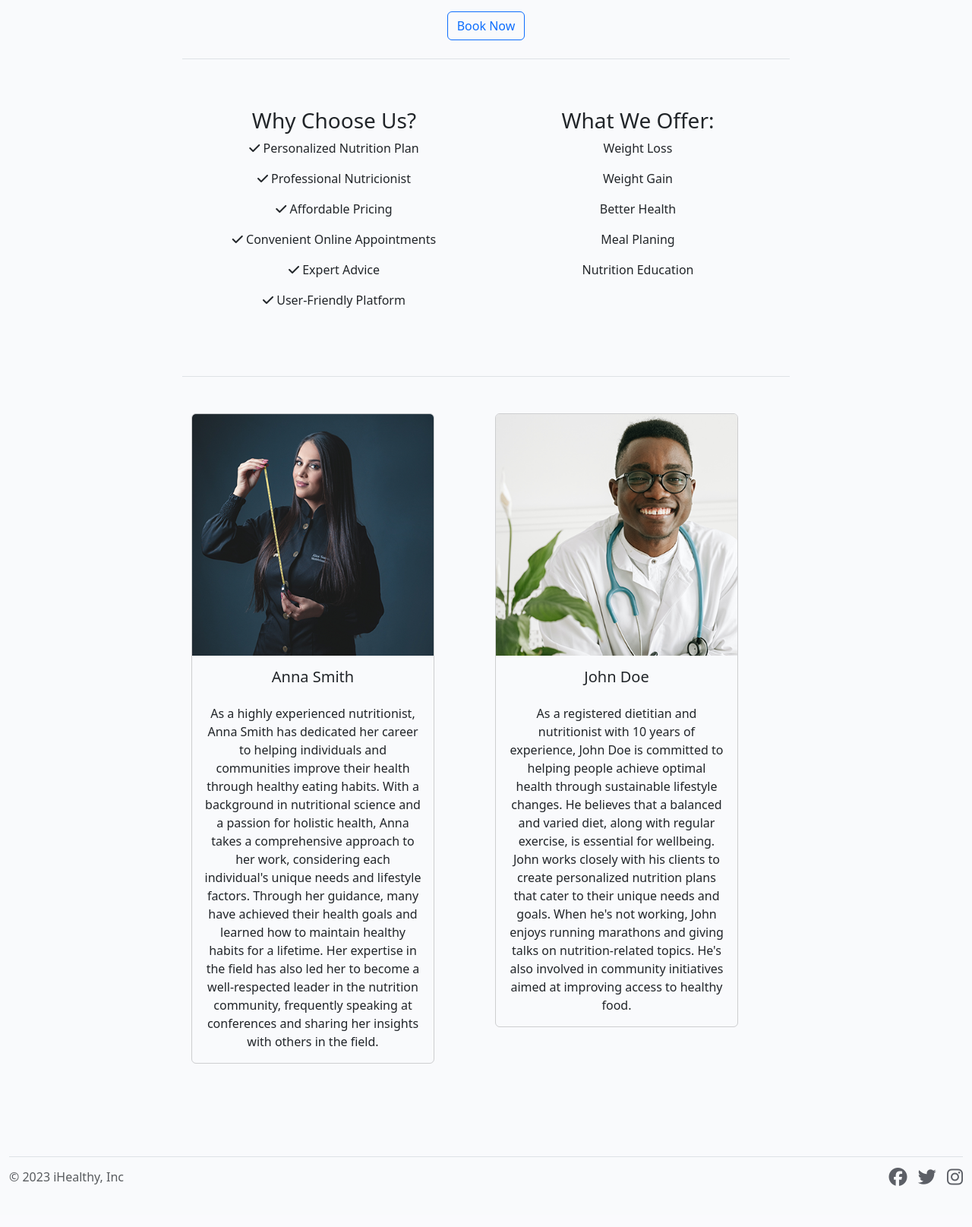
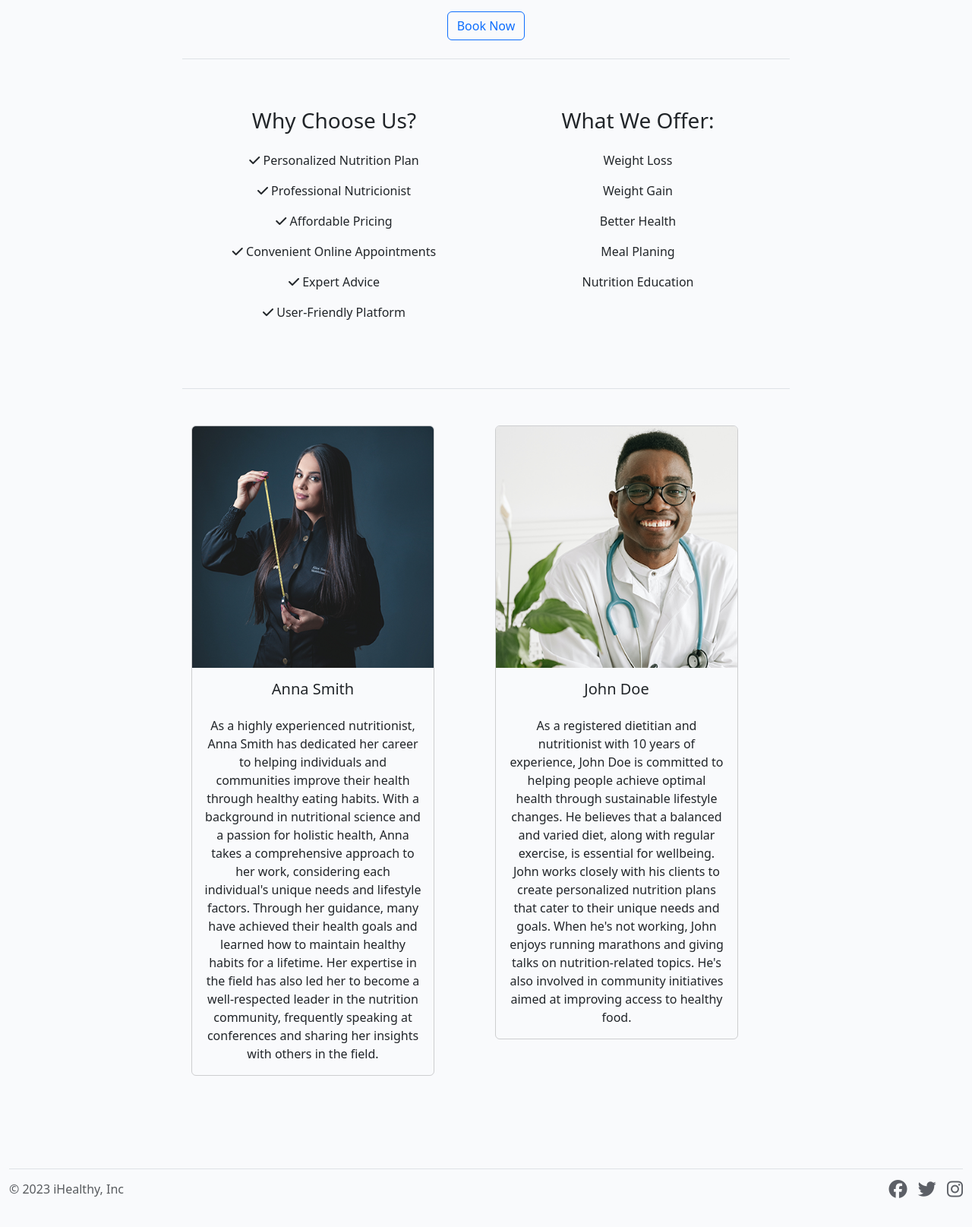
Before and after one commit to Giov3ss/iHealthy, a Django app: page / in a window 1280 px wide. Shown: the part 629-2244 px from the top of the page at 76% size. Before the commit the page ends 2190 px from the top, so only its background shows below. Run offline with Django 3.2, Linux system fonts and the light colour scheme; some libraries are stand-ins or nearby versions.

Commit message:
adding some padding top to the containers

```diff
--- a/templates/index.html
+++ b/templates/index.html
@@ -31,7 +31,7 @@
     <div class="row mt-3">
         <div class="col-xs-12 col-lg-6">
             <h3>Why Choose Us?</h3>
-            <p><i class="fa-solid fa-check"></i> Personalized Nutrition Plan</p>
+            <p class="pt-3"><i class="fa-solid fa-check"></i> Personalized Nutrition Plan</p>
             <p><i class="fa-solid fa-check"></i> Professional Nutricionist</p>
             <p><i class="fa-solid fa-check"></i> Affordable Pricing</p>
             <p><i class="fa-solid fa-check"></i> Convenient Online Appointments</p>
@@ -40,7 +40,7 @@
         </div>
         <div class="col-xs-12 col-lg-6">
             <h3>What We Offer:</h3>
-            <p>Weight Loss</p>
+            <p class="pt-3">Weight Loss</p>
             <p>Weight Gain</p>
             <p>Better Health</p>
             <p>Meal Planing</p>
@@ -51,7 +51,7 @@
 
 <div class="container-fluid pt-5 pb-5 mt-4 border-top text-center">
     <div class="row">
-        <div class="col">
+        <div class="col pr-3">
             <div class="card" style="width: 20rem;">
                 <img src="{% static 'images/annasmith.png' %}" class="card-img-top" alt="Picture of Anna Smith, our nutritionist">
                 <div class="card-body">
@@ -72,7 +72,7 @@
                 </div>
             </div>
         </div>
-        <div class="col">
+        <div class="col pl-3">
             <div class="card" style="width: 20rem;">
                 <img src="{% static 'images/johndoe.png' %}" class="card-img-top" alt="Picture of John Doe, our nutritionist">
                 <div class="card-body">
```
